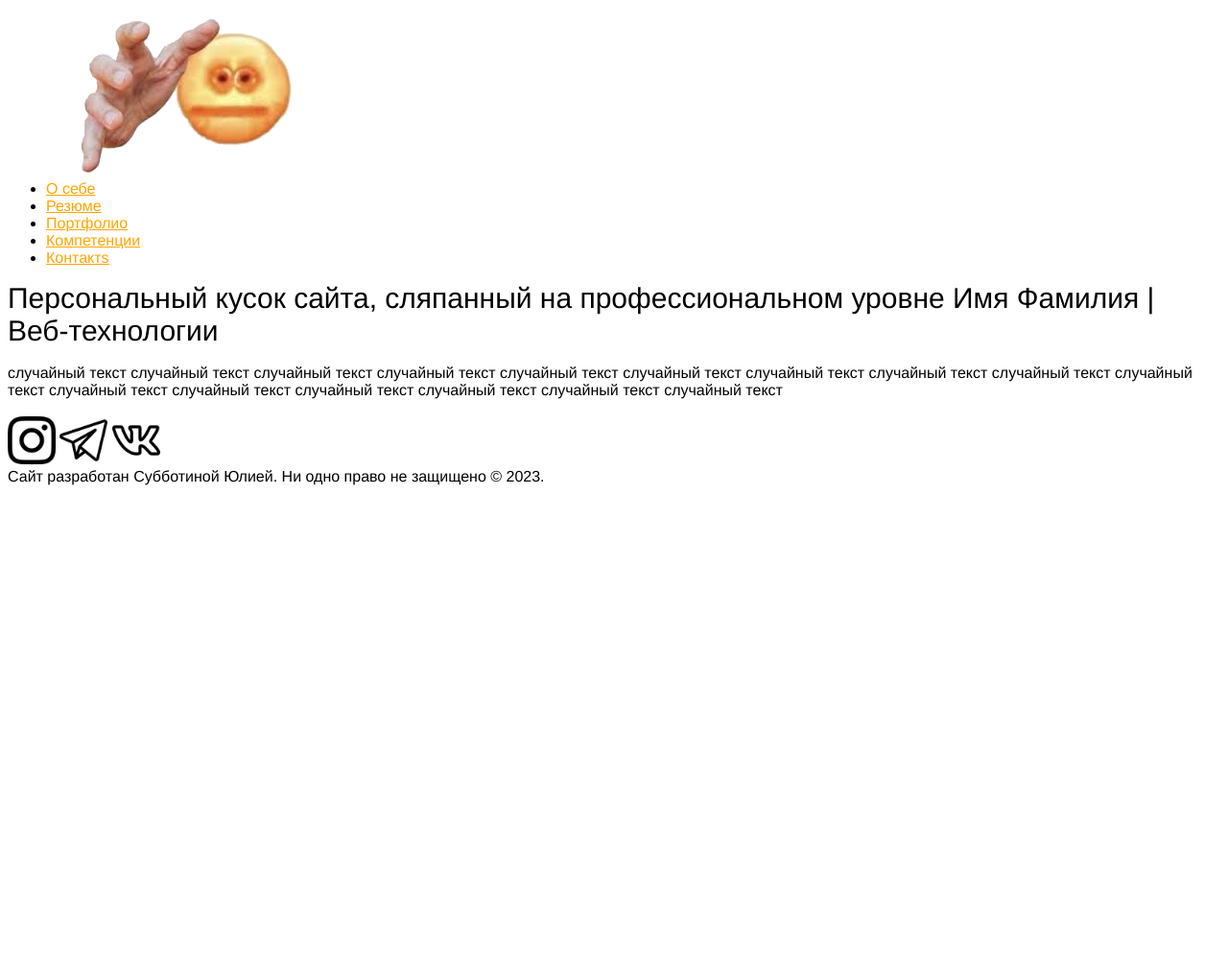
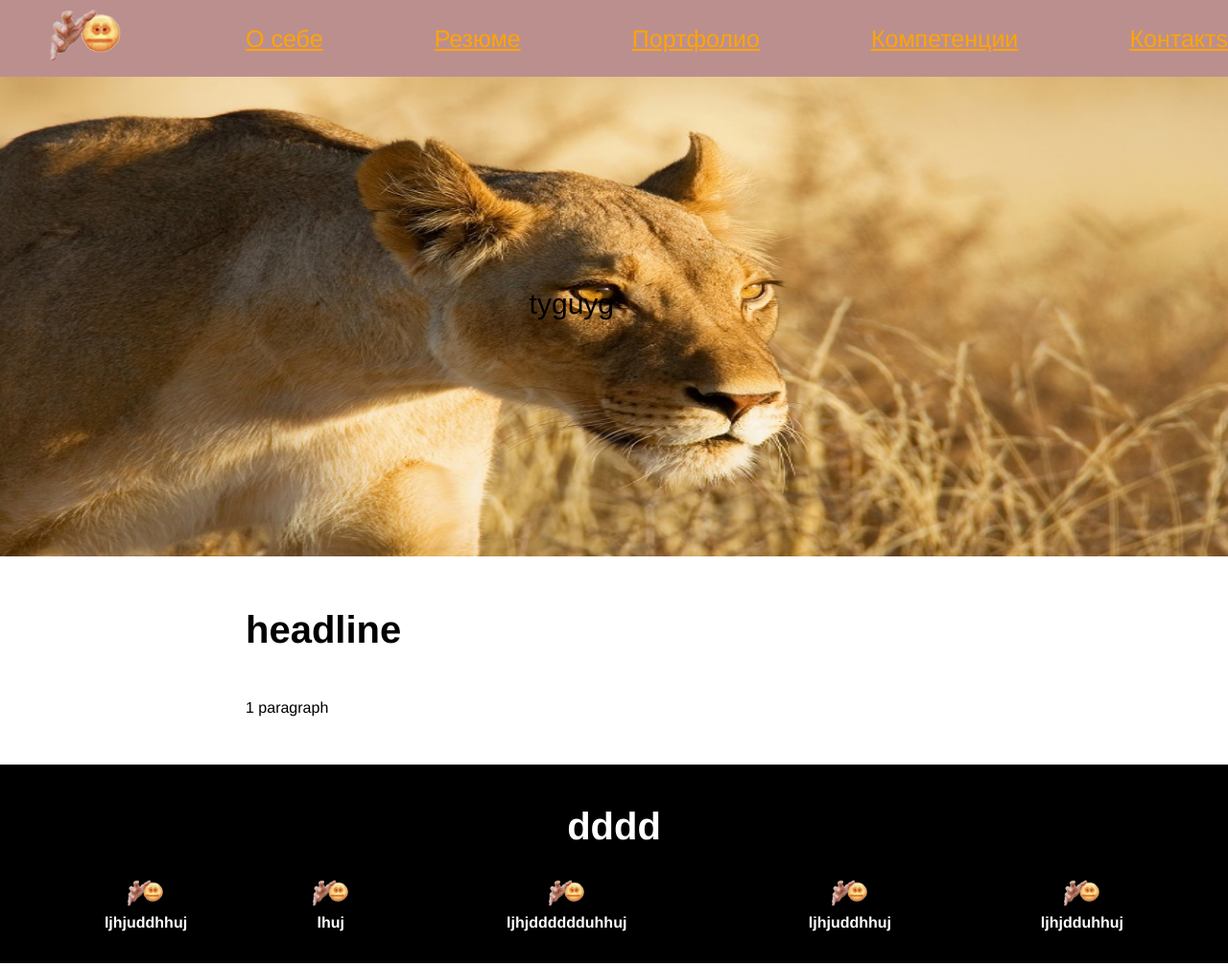
Before and after one commit to JulianneSu/zad6, a plain HTML site: page index.html in a window 1280 px wide. Shown: the top 1007 px of the page at 96% size. Before the commit the page ends 800 px from the top, so only its background shows below. Drawn offline with Linux system fonts and the light colour scheme.

Commit message:
commit 1

```diff
--- a/css/styles.css
+++ b/css/styles.css
@@ -1,6 +1,4 @@
-.nomark {
-    list-style-type:  none;
-  }
+
 
   .socimg
   {
@@ -14,9 +12,97 @@
   body
   {
 font-family: 'Franklin Gothic Medium';
+margin:0;
   }
 
   a
   {
     color: orange;
   }
+
+  .text_flex
+  {
+    margin:10%;
+    display: flex;
+  }
+
+  .menu
+  {
+    margin: 0;
+    display: flex;
+    flex-direction: row;
+    justify-content: space-between;
+    align-items: center;
+    font-size: 25px;
+    list-style-type:  none;
+    height: 80px;
+    background-color: rosybrown;
+
+  }
+
+  .menu_li
+  {
+    margin-left:0px;
+	margin-right:0px;
+  }
+
+  .menu_background
+  {
+    position: absolute;
+    display: flex;
+    height: 30px;
+    background-color: rosybrown;
+  }
+
+  .img_head
+  {
+   z-index: 1;
+    width: 100%;
+    height: 500px;
+  }
+
+  .text_on_img
+  {
+    z-index: 2;
+    position: absolute;
+    top: 300px;
+    right: 50%;
+
+  }
+
+  .par
+  {
+   margin: 0px 20% 50px 20%;
+   text-align: left;
+  }
+
+  h1
+  {
+    margin: 50px 20% 50px 20%;
+    text-align: left;
+    font-size: 40px;
+  }
+
+  .colored_bg
+  {
+    color: white;
+    background-color: black;
+    width: 100%;
+    margin: 40px 0px 40px 0px;
+    padding: 30px;
+
+  }
+
+  .img_icons
+  {
+    width:50px;
+    height: auto;
+  }
+
+  .competentions
+  {
+    text-align: center;
+    font-size: 40px;
+    padding: 10px 0 30px 0;
+
+  }
--- a/index.html
+++ b/index.html
@@ -2,32 +2,58 @@
 
 <head>
     <link rel="stylesheet"  href="./css/styles.css">
+    <title>Бесполезная страница</title>
 </head>
 
 <body>
     <nav>
-<ul>
-    <li class = "nomark"> <a href="./pages/index.html"><img src= "./images/1.png"></a></li>
-    <li><a href="index.html">О себе</a> </li>
-    <li><a href="./pages/summary.html">Резюме</a></li>
-    <li><a href="./pages/portfolio.html">Портфолио</a></li>
-    <li><a href="./pages/index.html">Компетенции</a></li>
-    <li><a href="./pages/contacts.html">Контактs</a></li>
+<ul class = "menu">
+    <li class = "menu_li"> <a href="index.html"><img src= "./images/1.png" width = 100></a></li>
+    <li class = "menu_li"><a href="./pages/index.html">О себе</a> </li>
+    <li class = "menu_li"><a href="./pages/summary.html">Резюме</a></li>
+    <li class = "menu_li"><a href="./pages/portfolio.html">Портфолио</a></li>
+    <li class = "menu_li"class = "menu_li"><a href="./pages/index.html">Компетенции</a></li>
+    <li class = "menu_li"><a href="./pages/contacts.html">Контактs</a></li>
 </ul>
     </nav>
 
     <header>
+
+        <img  src="./images/photo_lev_4.jpg" class = "img_head">
         <div class = "title">
-Персональный кусок сайта, сляпанный на профессиональном уровне Имя Фамилия
-| Веб-технологии<br>
-</div>
+        <div class = "text_on_img">tyguyg</div>
+
     </header>
 
 
     <main>
-        <br>случайный текст случайный текст случайный текст случайный текст случайный текст случайный текст
-случайный текст случайный текст случайный текст случайный текст случайный текст
-случайный текст случайный текст случайный текст случайный текст случайный текст<br><br>
+
+<h1>headline</h1>
+<div class = "par">1 paragraph</div>
+
+
+
+<table class = "colored_bg">
+    <tr ><th colspan="5" class = "competentions">dddd</th></tr>
+    <tr>
+        <th><img class = "img_icons" src= "./images/1.png"> </th>
+        <th><img class = "img_icons" src= "./images/1.png"> </th>
+        <th><img class = "img_icons" src= "./images/1.png"> </th>
+        <th><img class = "img_icons" src= "./images/1.png"> </th>
+        <th><img class = "img_icons" src= "./images/1.png"> </th>
+    </tr>
+    <tr>
+        <th class = "text_for_icons">ljhjuddhhuj </th>
+        <th class = "text_for_icons">lhuj </th>
+        <th class = "text_for_icons">ljhjdddddduhhuj </th>
+        <th class = "text_for_icons">ljhjuddhhuj </th>
+        <th class = "text_for_icons">ljhjdduhhuj </th>
+
+    </tr>
+</table>
+
+
+
 </main>
 
     <footer>
```
Also changed, not shown: images/photo_lev_4.jpg (added).
